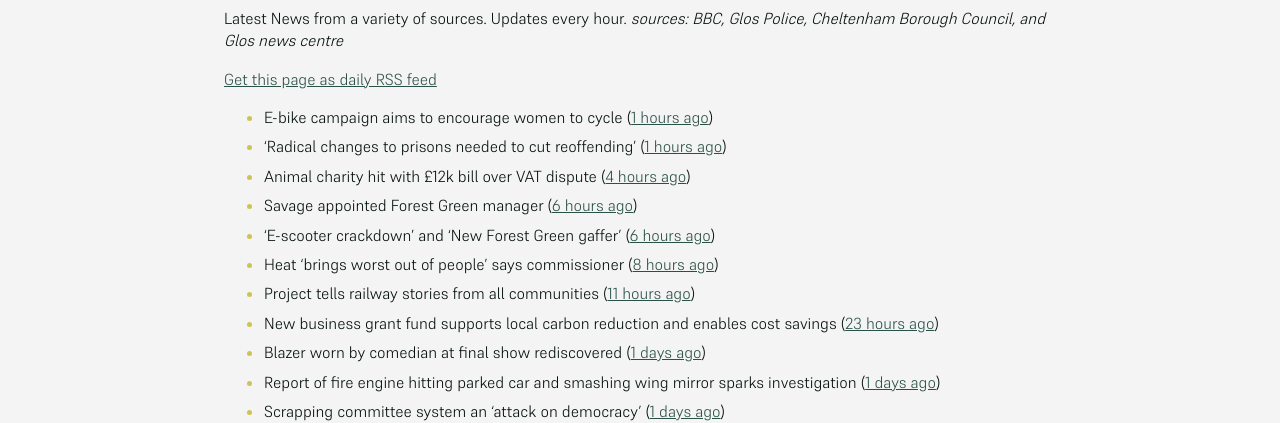
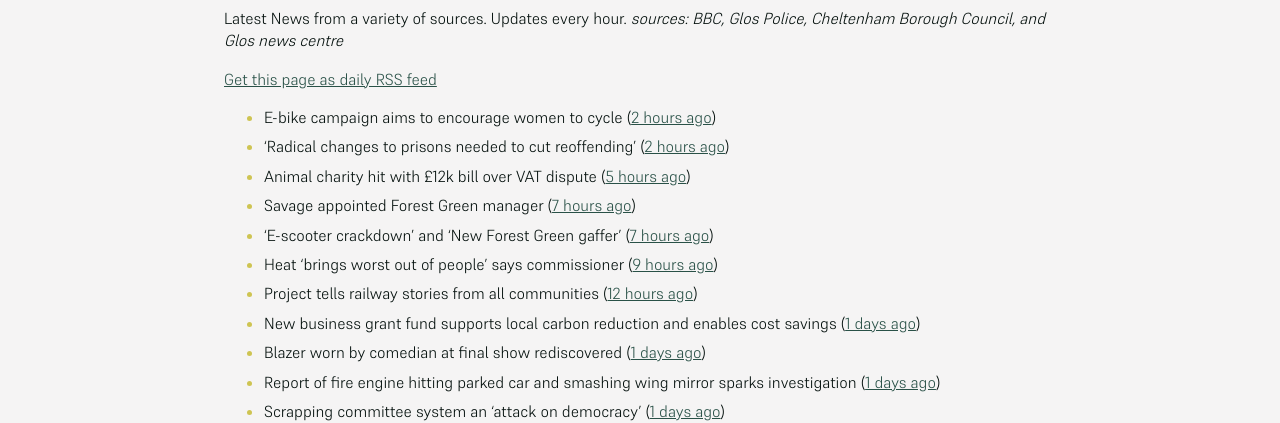
Before and after one commit to mat-0/cheltenham-open-data, a Jekyll site: the page built from _pages/news.md, in a window 1280 px wide. Shown: the part 266-689 px from the top of the page. Built offline with Jekyll 4.4.1, drawn with Linux system fonts in a browser that asks for light colours.

Commit message:
Updated 2025-07-01 17:58:11

```diff
--- a/_pages/news.md
+++ b/_pages/news.md
@@ -12,14 +12,14 @@ _sources: BBC, Glos Police, Cheltenham Borough Council, and Glos news centre_
 [Get this page as daily RSS feed](/daily.rss)
 
 <!-- news_marker starts -->
-- E-bike campaign aims to encourage women to cycle ([1 hours ago](https://www.bbc.com/news/articles/c9w11l9y7qno))
-- 'Radical changes to prisons needed to cut reoffending' ([1 hours ago](https://www.bbc.com/news/articles/cm2zz75v286o))
-- Animal charity hit with £12k bill over VAT dispute ([4 hours ago](https://www.bbc.com/news/articles/cglzy4518y9o))
-- Savage appointed Forest Green manager ([6 hours ago](https://www.bbc.com/sport/football/articles/cgjg551p8ejo))
-- 'E-scooter crackdown' and 'New Forest Green gaffer' ([6 hours ago](https://www.bbc.com/news/articles/cn7dd1n231mo))
-- Heat 'brings worst out of people' says commissioner ([8 hours ago](https://www.bbc.com/news/articles/ckgjjx0ypwpo))
-- Project tells railway stories from all communities ([11 hours ago](https://www.bbc.com/news/articles/c0l4z258kypo))
-- New business grant fund supports local carbon reduction and enables cost savings ([23 hours ago](https://www.cheltenham.gov.uk/news/article/3026/new_business_grant_fund_supports_local_carbon_reduction_and_enables_cost_savings))
+- E-bike campaign aims to encourage women to cycle ([2 hours ago](https://www.bbc.com/news/articles/c9w11l9y7qno))
+- 'Radical changes to prisons needed to cut reoffending' ([2 hours ago](https://www.bbc.com/news/articles/cm2zz75v286o))
+- Animal charity hit with £12k bill over VAT dispute ([5 hours ago](https://www.bbc.com/news/articles/cglzy4518y9o))
+- Savage appointed Forest Green manager ([7 hours ago](https://www.bbc.com/sport/football/articles/cgjg551p8ejo))
+- 'E-scooter crackdown' and 'New Forest Green gaffer' ([7 hours ago](https://www.bbc.com/news/articles/cn7dd1n231mo))
+- Heat 'brings worst out of people' says commissioner ([9 hours ago](https://www.bbc.com/news/articles/ckgjjx0ypwpo))
+- Project tells railway stories from all communities ([12 hours ago](https://www.bbc.com/news/articles/c0l4z258kypo))
+- New business grant fund supports local carbon reduction and enables cost savings ([1 days ago](https://www.cheltenham.gov.uk/news/article/3026/new_business_grant_fund_supports_local_carbon_reduction_and_enables_cost_savings))
 - Blazer worn by comedian at final show rediscovered ([1 days ago](https://www.bbc.com/news/articles/c0j44n1y72zo))
 - Report of fire engine hitting parked car and smashing wing mirror sparks investigation ([1 days ago](https://gloucesternewscentre.co.uk/report-of-fire-engine-hitting-parked-car-and-smashing-wing-mirror-sparks-investigation/))
 - Scrapping committee system an 'attack on democracy' ([1 days ago](https://www.bbc.com/news/articles/c5ykgp79nl8o))
```
Also changed, not shown: other parts of _pages/news.md (+1 -1 lines), _data/flood.json (+4 -4 lines), index.md (+5 -5 lines).
